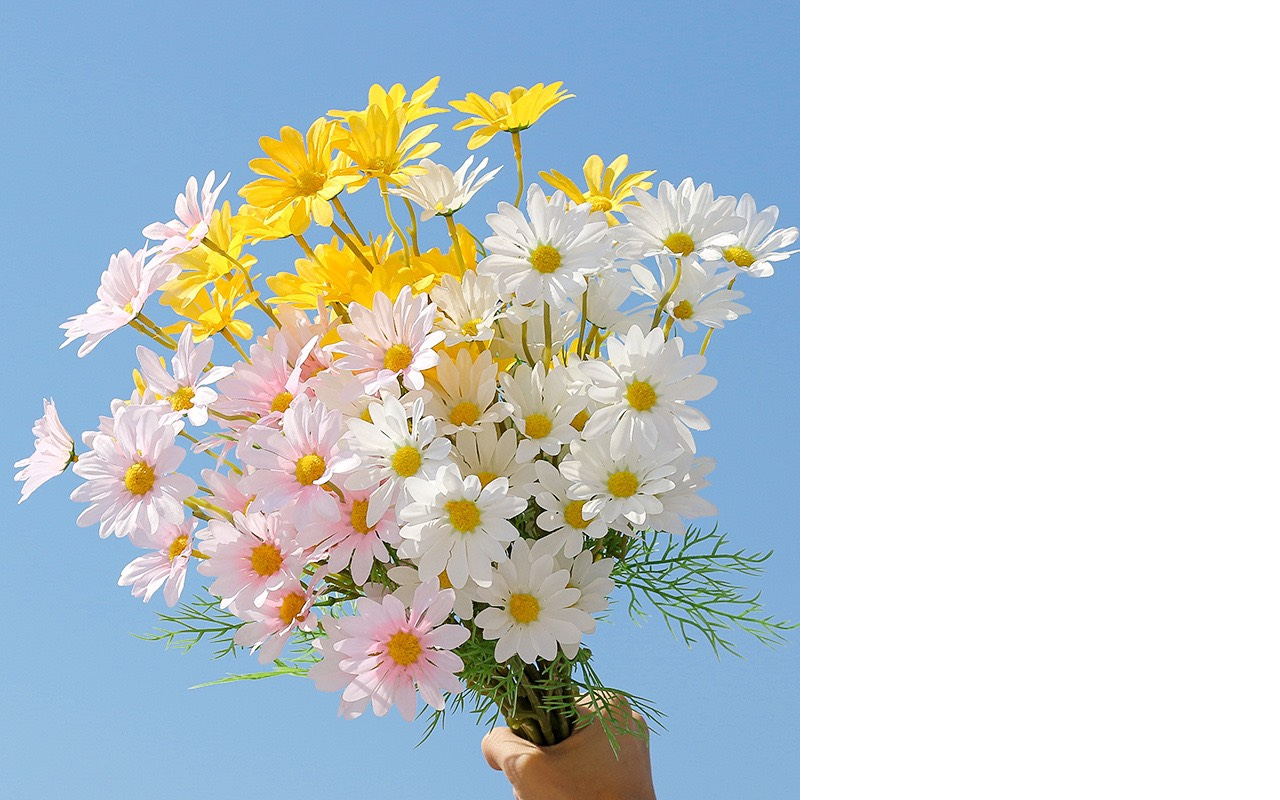
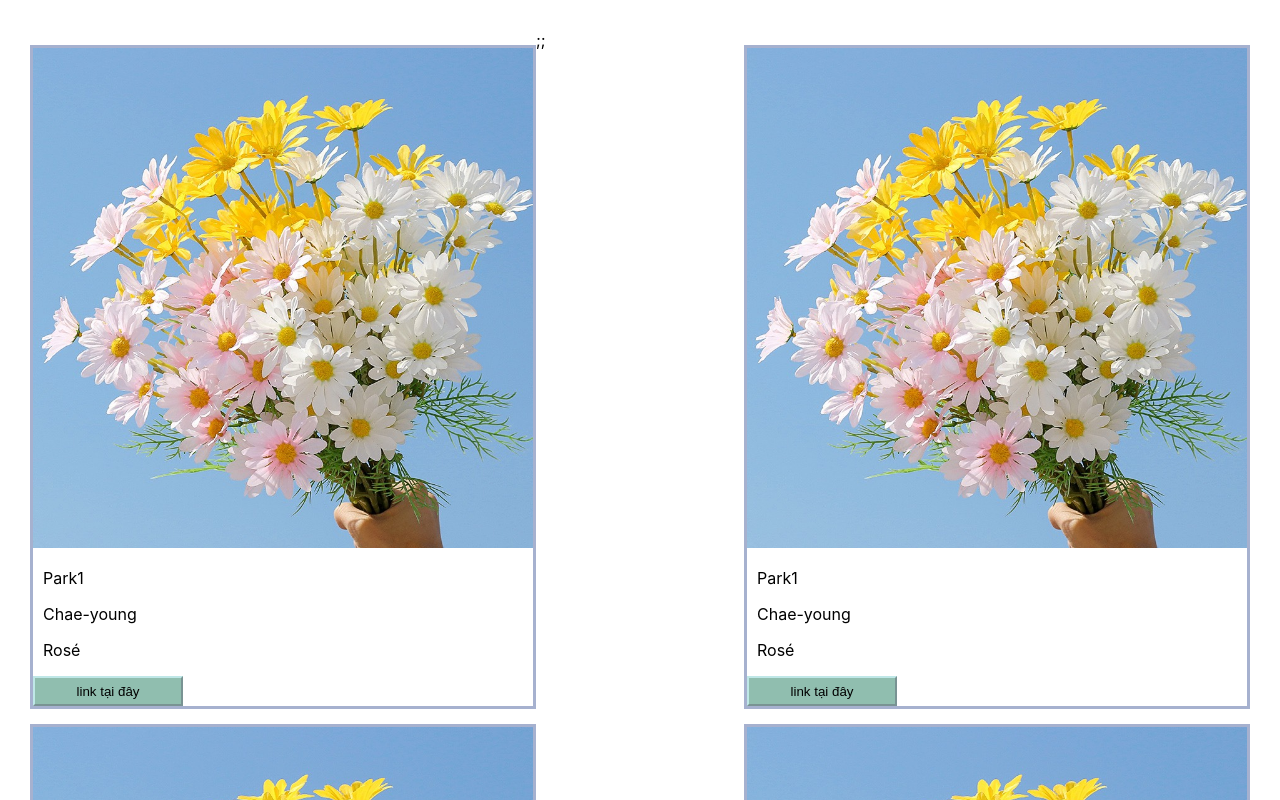
Before and after one commit to thanhvanhuynh/RJB24-THANHHUYNH, a React (Create React App) app in the folder homeword1/: page / in a window 1280 px wide. Shown: the top 800 px of the page. Built offline with nearby package versions, Linux system fonts and the light colour scheme.

Commit message:
bai giai ss1

```diff
--- a/homeword1/src/App.css
+++ b/homeword1/src/App.css
@@ -1,20 +1,32 @@
-.container{
+.container-row{
+  margin: 30px;
+
+}
+.picture{
+  width: 500px;
+  height: 500px;
+}
+.col-1{
+  float: left;
+
   display: block;
-  border: 1px solid red;
-  width: 500px;
+}
+.col-2{
+  float: right;
 
-margin: 10px 50px;
-float: left;
+  display: block;
+
 }
-
-
-.image{
-  width: 500px;
-  height: 300px;
+.component{
+  border: 3px solid rgb(166, 177, 207);
+  margin-top: 15px;
 }
 .button{
-  background-color: rgb(112, 112, 184);
-  width: 140px;
-  height: 50px;
-  border-radius: 5px;
+  background-color: rgb(144, 190, 175);
+  border-color: rgb(191, 231, 231);
+  width: 150px;
+  height: 30px;
 }
+.text{
+  padding-left: 10px;
+}
--- a/homeword1/src/App.js
+++ b/homeword1/src/App.js
@@ -27,16 +27,41 @@ const array = [
 ];
 const render = (input) => {
   return (
-    <>
-      <img src={"./image/anh hoa.jpg"} className="picture" />
-      <p>{input.firstName}</p>
-      <p>{input.lastName}</p>
-      <p>{input.nickName}</p>
-      <a href="https://www.instagram.com/roses_are_rosie/">dfsfds</a>
-    </>
+    <div>
+      <div className="component">
+        <img src={"./image/anh hoa.jpg"} className="picture" />
+        <p className="text">{input.firstName}</p>
+        <p className="text">{input.lastName}</p>
+        <p className="text">{input.nickName}</p>
+        <a href="https://www.instagram.com/roses_are_rosie/">
+          <button className="button">link tại đây</button>
+        </a>
+      </div>
+    </div>
   );
 };
 function App() {
-  return array.map((item) => <div key={item.id}>{render(item)}</div>);
+  return (
+    <>
+      <div className="container-row">
+        <div className="col-1">
+          {array.map((item) => (
+            <div className="css-col" key={item.id}>
+              {render(item)}
+            </div>
+          ))}
+        </div>
+        ;
+        <div className="col-2">
+          {array.map((item) => (
+            <div className="css-col" key={item.id}>
+              {render(item)}
+            </div>
+          ))}
+        </div>
+        ;
+      </div>
+    </>
+  );
 }
 export default App;
```
